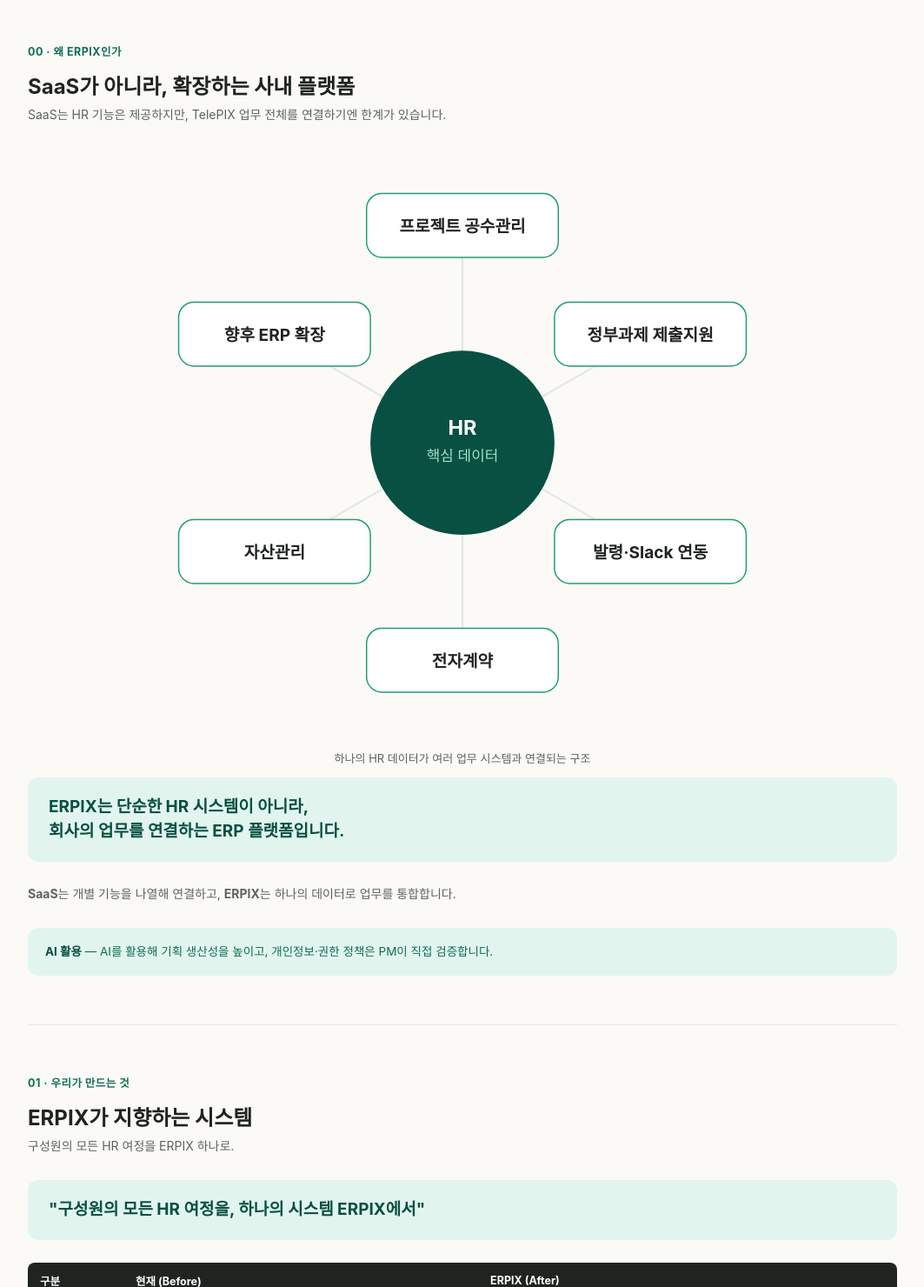
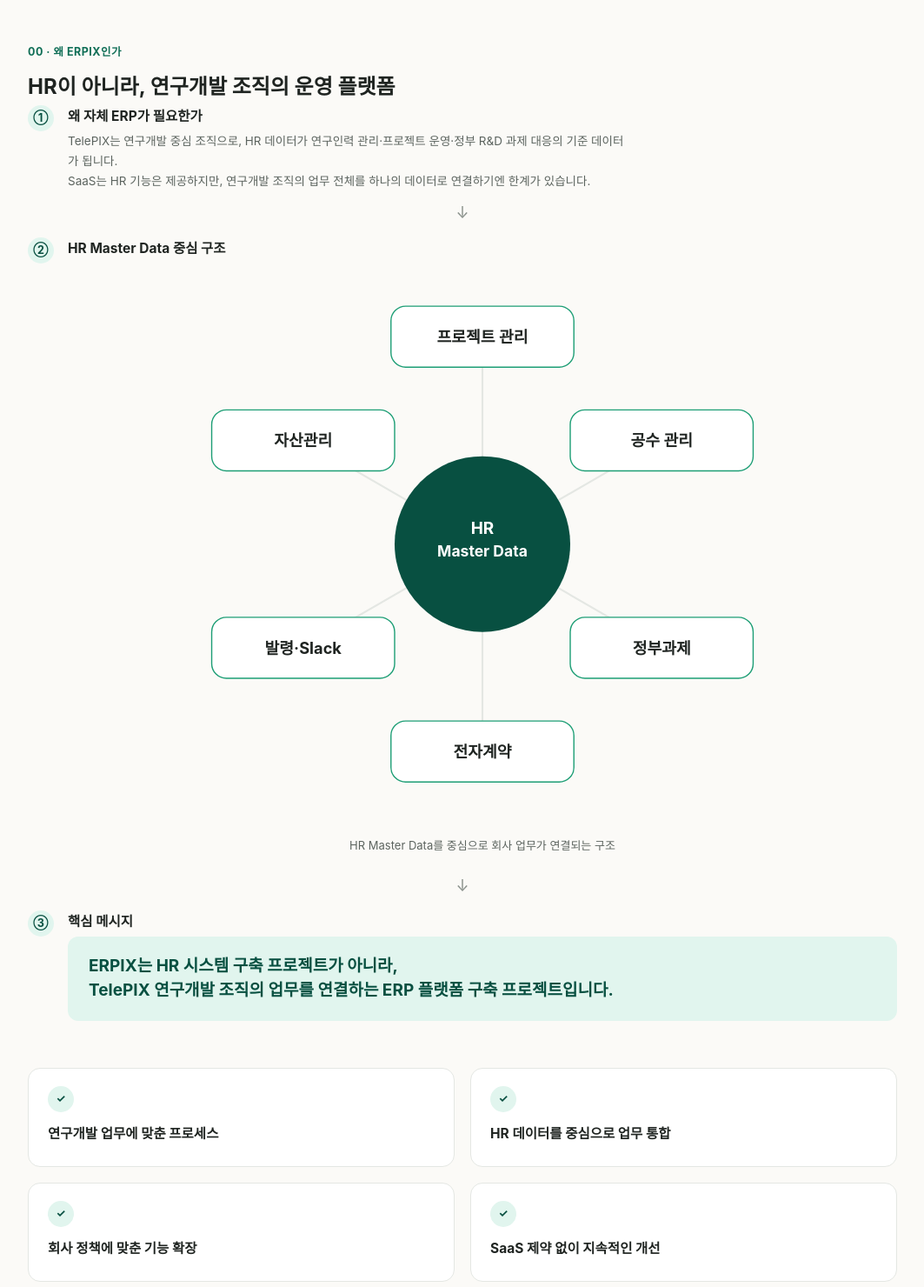
Before and after one commit to hannalee-cmyk/erpix-report, a plain HTML site: page index.html in a window 1280 px wide. Shown: the part 380-1860 px from the top of the page at 87% size, without its empty margins (108-1171 px from the left). Drawn offline with Linux system fonts and the light colour scheme.

Commit message:
Reframe why-ERPIX as R&D org operating platform with 3-step story and benefit cards

```diff
--- a/index.html
+++ b/index.html
@@ -37,6 +37,12 @@
   table.compare td.after{color:var(--accent-darker);font-weight:500;background:var(--accent-light);}
 
   .vision-line{font-size:19px;font-weight:700;color:var(--accent-darker);background:var(--accent-light);border-radius:12px;padding:20px 24px;margin-bottom:26px;line-height:1.5;}
+
+  .story-block{display:flex;gap:16px;align-items:flex-start;margin-bottom:8px;}
+  .story-block .p-num{flex-shrink:0;}
+  .story-title{font-size:15.5px;font-weight:700;margin:0 0 8px;color:var(--ink);}
+  .story-body{font-size:13.5px;color:var(--ink-sub);line-height:1.7;margin:0;max-width:640px;}
+  .story-arrow{text-align:center;font-size:18px;color:var(--ink-mute);padding:6px 0 18px;}
 
 
   .ai-box{margin-top:20px;background:var(--accent-light);border-radius:12px;padding:16px 20px;font-size:13.5px;color:var(--accent-dark);line-height:1.7;}
@@ -131,10 +137,23 @@
   <!-- 왜 ERPIX인가 -->
   <section>
     <div class="eyebrow">00 · 왜 ERPIX인가</div>
-    <h2 class="section-title">SaaS가 아니라, 확장하는 사내 플랫폼</h2>
-    <p class="section-sub">SaaS는 HR 기능은 제공하지만, TelePIX 업무 전체를 연결하기엔 한계가 있습니다.</p>
+    <h2 class="section-title">HR이 아니라, 연구개발 조직의 운영 플랫폼</h2>
 
-    <svg width="100%" viewBox="0 0 680 460" style="display:block;margin:0 auto;">
+    <div class="story-block">
+      <div class="p-num">①</div>
+      <div>
+        <h3 class="story-title">왜 자체 ERP가 필요한가</h3>
+        <p class="story-body">TelePIX는 연구개발 중심 조직으로, HR 데이터가 연구인력 관리·프로젝트 운영·정부 R&amp;D 과제 대응의 기준 데이터가 됩니다.<br>SaaS는 HR 기능은 제공하지만, 연구개발 조직의 업무 전체를 하나의 데이터로 연결하기엔 한계가 있습니다.</p>
+      </div>
+    </div>
+
+    <div class="story-arrow">↓</div>
+
+    <div class="story-block">
+      <div class="p-num">②</div>
+      <div style="flex:1;">
+        <h3 class="story-title">HR Master Data 중심 구조</h3>
+        <svg width="100%" viewBox="0 0 680 460" style="display:block;margin:8px auto 0;">
           <line x1="340" y1="230" x2="340" y2="60" stroke="var(--line)" stroke-width="1.5"/>
           <line x1="340" y1="230" x2="487" y2="145" stroke="var(--line)" stroke-width="1.5"/>
           <line x1="340" y1="230" x2="487" y2="315" stroke="var(--line)" stroke-width="1.5"/>
@@ -143,32 +162,47 @@
           <line x1="340" y1="230" x2="193" y2="145" stroke="var(--line)" stroke-width="1.5"/>
 
           <rect x="265" y="35" width="150" height="50" rx="12" fill="var(--card)" stroke="var(--accent)" stroke-width="1"/>
-      <text x="340" y="65" text-anchor="middle" font-size="13" font-weight="700" fill="var(--ink)">프로젝트 공수관리</text>
+          <text x="340" y="65" text-anchor="middle" font-size="13" font-weight="700" fill="var(--ink)">프로젝트 관리</text>
 
           <rect x="412" y="120" width="150" height="50" rx="12" fill="var(--card)" stroke="var(--accent)" stroke-width="1"/>
-      <text x="487" y="150" text-anchor="middle" font-size="13" font-weight="700" fill="var(--ink)">정부과제 제출지원</text>
+          <text x="487" y="150" text-anchor="middle" font-size="13" font-weight="700" fill="var(--ink)">공수 관리</text>
 
           <rect x="412" y="290" width="150" height="50" rx="12" fill="var(--card)" stroke="var(--accent)" stroke-width="1"/>
-      <text x="487" y="320" text-anchor="middle" font-size="13" font-weight="700" fill="var(--ink)">발령·Slack 연동</text>
+          <text x="487" y="320" text-anchor="middle" font-size="13" font-weight="700" fill="var(--ink)">정부과제</text>
 
           <rect x="265" y="375" width="150" height="50" rx="12" fill="var(--card)" stroke="var(--accent)" stroke-width="1"/>
           <text x="340" y="405" text-anchor="middle" font-size="13" font-weight="700" fill="var(--ink)">전자계약</text>
 
           <rect x="118" y="290" width="150" height="50" rx="12" fill="var(--card)" stroke="var(--accent)" stroke-width="1"/>
-      <text x="193" y="320" text-anchor="middle" font-size="13" font-weight="700" fill="var(--ink)">자산관리</text>
+          <text x="193" y="320" text-anchor="middle" font-size="13" font-weight="700" fill="var(--ink)">발령·Slack</text>
 
           <rect x="118" y="120" width="150" height="50" rx="12" fill="var(--card)" stroke="var(--accent)" stroke-width="1"/>
-      <text x="193" y="150" text-anchor="middle" font-size="13" font-weight="700" fill="var(--ink)">향후 ERP 확장</text>
+          <text x="193" y="150" text-anchor="middle" font-size="13" font-weight="700" fill="var(--ink)">자산관리</text>
 
           <circle cx="340" cy="230" r="72" fill="var(--accent-darker)"/>
-      <text x="340" y="224" text-anchor="middle" font-size="16" font-weight="700" fill="#fff">HR</text>
-      <text x="340" y="244" text-anchor="middle" font-size="11.5" fill="var(--teal-mid)">핵심 데이터</text>
+          <text x="340" y="222" text-anchor="middle" font-size="13.5" font-weight="700" fill="#fff">HR</text>
+          <text x="340" y="240" text-anchor="middle" font-size="12.5" font-weight="700" fill="#fff">Master Data</text>
         </svg>
-    <p class="flow-caption">하나의 HR 데이터가 여러 업무 시스템과 연결되는 구조</p>
+        <p class="flow-caption">HR Master Data를 중심으로 회사 업무가 연결되는 구조</p>
+      </div>
+    </div>
 
-    <div class="vision-line">ERPIX는 단순한 HR 시스템이 아니라,<br>회사의 업무를 연결하는 ERP 플랫폼입니다.</div>
+    <div class="story-arrow">↓</div>
 
-    <p class="section-sub"><b>SaaS</b>는 개별 기능을 나열해 연결하고, <b>ERPIX</b>는 하나의 데이터로 업무를 통합합니다.</p>
+    <div class="story-block">
+      <div class="p-num">③</div>
+      <div style="flex:1;">
+        <h3 class="story-title">핵심 메시지</h3>
+        <div class="vision-line">ERPIX는 HR 시스템 구축 프로젝트가 아니라,<br>TelePIX 연구개발 조직의 업무를 연결하는 ERP 플랫폼 구축 프로젝트입니다.</div>
+      </div>
+    </div>
+
+    <div class="principle-grid" style="margin-top:28px;">
+      <div class="principle-card"><div class="p-num">✓</div><h3>연구개발 업무에 맞춘 프로세스</h3></div>
+      <div class="principle-card"><div class="p-num">✓</div><h3>HR 데이터를 중심으로 업무 통합</h3></div>
+      <div class="principle-card"><div class="p-num">✓</div><h3>회사 정책에 맞춘 기능 확장</h3></div>
+      <div class="principle-card"><div class="p-num">✓</div><h3>SaaS 제약 없이 지속적인 개선</h3></div>
+    </div>
 
     <div class="ai-box">
       <b>AI 활용</b> — AI를 활용해 기획 생산성을 높이고, 개인정보·권한 정책은 PM이 직접 검증합니다.
```
Lines whose indentation alone changed are shown as unchanged.
